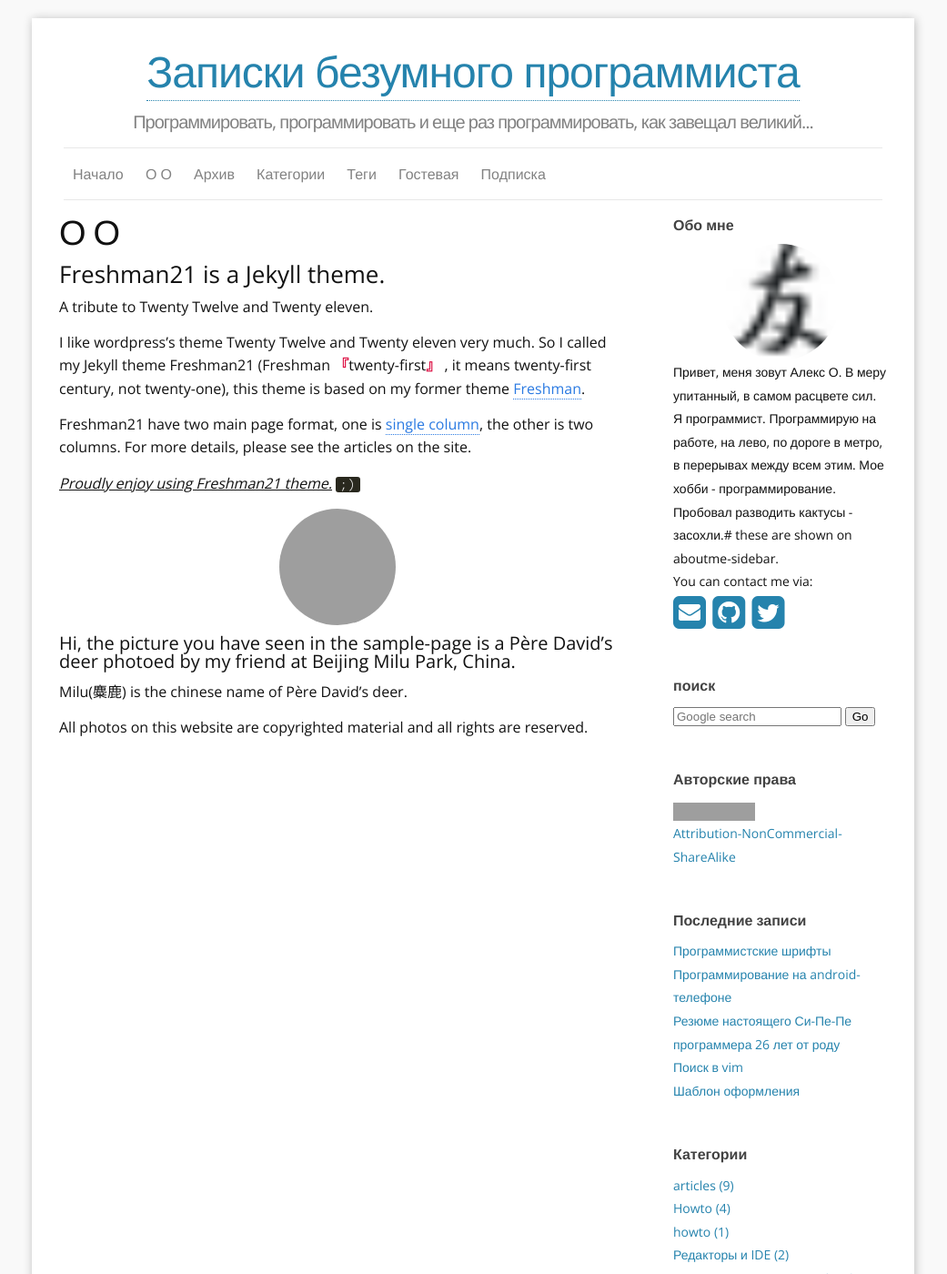
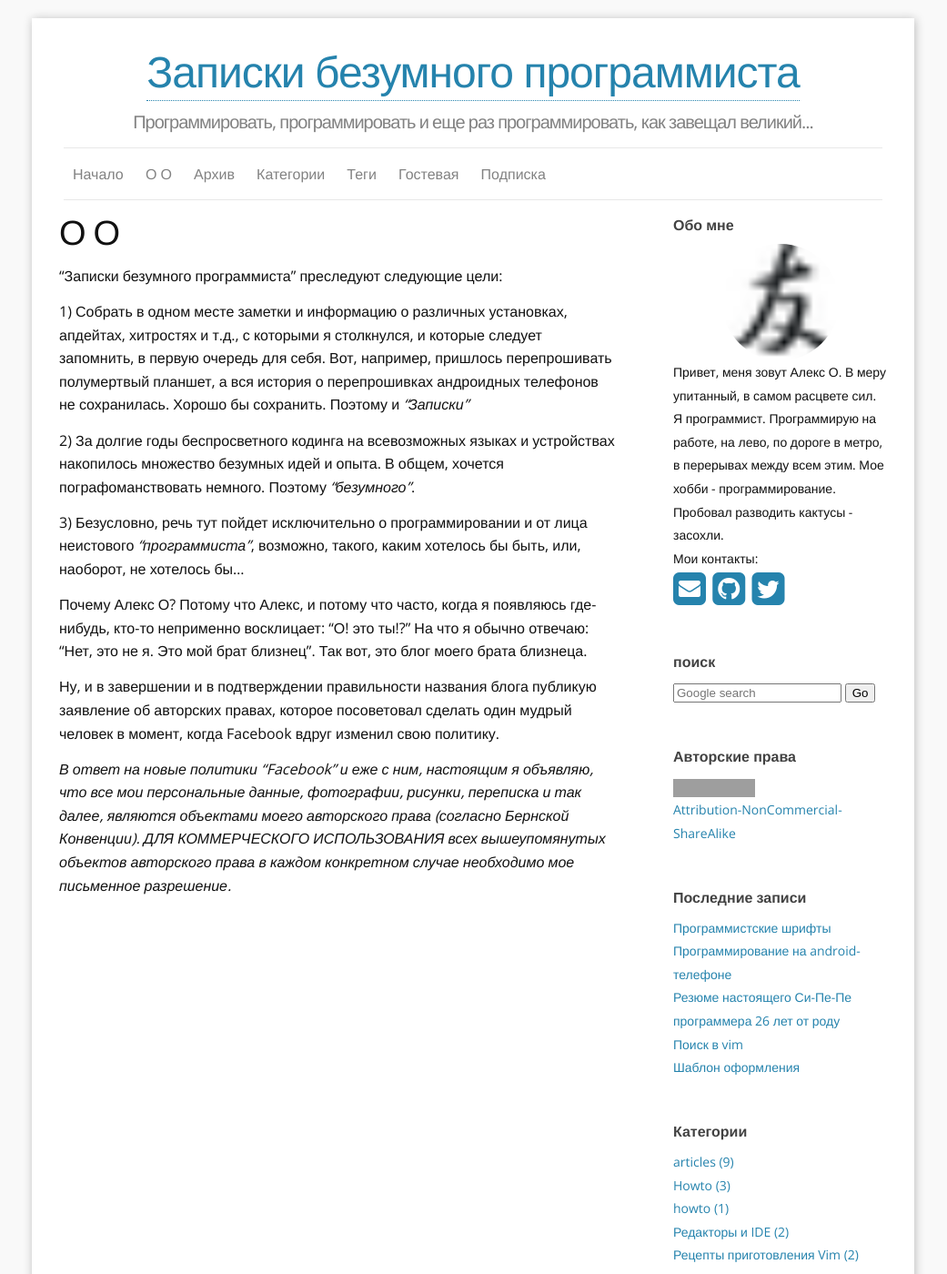
Before and after one commit to abushmelev/oalex, a Jekyll site: the page built from b_about.md, in a window 1280 px wide and 1400 px high. Shown: the whole window at 91% size, without its empty margins (120-1161 px from the left). Built offline with Jekyll 4.4.1, drawn with Linux system fonts in a browser that asks for light colours; nearby versions of some CDN libraries; comment, search, counter and statistics services are not loaded; grey boxes are pictures that could not be loaded.

Commit message:
Эксперименты со шрифтами. Обо мне страничка

```diff
--- a/_config.yml
+++ b/_config.yml
@@ -14,7 +14,7 @@ twitter_username: bushmelev
 github_username:  abushmelev
 disqus_shortname: oalex
 favicon:     "/images/favicon.ico"
-aboutme: Привет, меня зовут Алекс О. В меру упитанный, в самом расцвете сил. Я программист. Программирую на работе, на лево, по дороге в метро, в перерывах между всем этим. Мое хобби - программирование. Пробовал разводить кактусы - засохли.# these are shown on aboutme-sidebar.
+aboutme: Привет, меня зовут Алекс О. В меру упитанный, в самом расцвете сил. Я программист. Программирую на работе, на лево, по дороге в метро, в перерывах между всем этим. Мое хобби - программирование. Пробовал разводить кактусы - засохли.  # these are shown on aboutme-sidebar.
 aboutme_photo: /images/favicon.ico # your photo.
 google_analytics_key:  # put YOUR key here to enable tracking! (blank to disable)
 
--- a/_includes/Aboutme.html
+++ b/_includes/Aboutme.html
@@ -6,7 +6,7 @@
 
   {% if site.ShowContactInfo == "True" %}
 
-  You can contact me via: <br />
+  Мои контакты: <br />
 
   {% if site.email != empty %}
   <a href="mailto:{{site.email}}" title="mailto: {{site.email}}"><i class="fa fa-envelope-square fa-3x"></i></a>&nbsp;
--- a/b_about.md
+++ b/b_about.md
@@ -5,23 +5,20 @@ comments: yes
 permalink: /about/
 ---
 
+"Записки безумного программиста" преследуют следующие цели:
 
-### Freshman21 is a Jekyll theme.
+1) Собрать в одном месте заметки и информацию о различных установках, апдейтах, хитростях и т.д., с которыми я столкнулся, и которые следует запомнить, в первую очередь для себя. Вот, например, пришлось перепрошивать полумертвый планшет, а вся история о перепрошивках андроидных телефонов не сохранилась. Хорошо бы сохранить. Поэтому и *"Записки"*
 
-A tribute to Twenty Twelve and Twenty eleven.
+2) За долгие годы беспросветного кодинга на всевозможных языках и устройствах накопилось множество безумных идей и опыта. В общем, хочется пографоманствовать немного. Поэтому *"безумного"*.
 
-I like wordpress's theme Twenty Twelve and Twenty eleven very much.
-So I called my Jekyll theme Freshman21 (Freshman <q>twenty-first</q> , it means twenty-first century, not twenty-one), this theme is based on my former theme [Freshman](https://github.com/yulijia/freshman/).
+3) Безусловно, речь тут пойдет исключительно о программировании и от лица неистового *"программиста"*, возможно, такого, каким хотелось бы быть, или, наоборот, не хотелось бы...
 
-Freshman21 have two main page format, one is [single column](http://yulijia.net/en/  "see demo"), the other is two columns. For more details, please see the articles on the site.
+Почему Алекс О? Потому что Алекс, и потому что часто, когда я появляюсь где-нибудь, кто-то неприменно восклицает: "О! это ты!?" На что я обычно отвечаю: "Нет, это не я. Это мой брат близнец". Так вот, это блог моего брата близнеца.
 
-<cite>Proudly enjoy using Freshman21 theme.</cite> <code>;)</code>
+Ну, и в завершении и в подтверждении правильности названия блога публикую заявление об авторских правах, которое посоветовал сделать один мудрый человек в момент, когда Faсebook вдруг изменил свою политику.
 
-<img title="麋鹿" src="https://i.imgur.com/Mdc4szJl.jpg" alt="麋鹿" width="580" height="668" />
-
-#### Hi, the picture you have seen in the sample-page is a Père David's deer photoed by my friend at Beijing Milu Park, China.
-
-
-Milu(麋鹿) is the chinese name of Père David's deer.
-
-All photos on this website are copyrighted material and all rights are reserved.
+*В ответ на новые политики "Facebook" и еже с ним, настоящим я объявляю,
+что все мои персональные данные, фотографии, рисунки, переписка и так далее,
+являются объектами моего авторского права (согласно Бернской Конвенции).
+ДЛЯ КОММЕРЧЕСКОГО ИСПОЛЬЗОВАНИЯ всех вышеупомянутых объектов авторского права
+в каждом конкретном случае необходимо мое письменное разрешение.*
--- a/css/main.scss
+++ b/css/main.scss
@@ -5,6 +5,7 @@
 
 // Our variables
 $base-font-family: 'Open Sans', Helvetica, Arial, sans-serif !important;
+//$base-font-family: 'Philosopher', Helvetica, Arial, sans-serif !important;
 $base-font-size:   16px;
 $small-font-size:  $base-font-size * 0.875;
 $base-line-height: 1.6em;
@@ -58,6 +59,9 @@ $on-laptop:        800px;
 
 @import url('http://maxcdn.bootstrapcdn.com/font-awesome/4.3.0/css/font-awesome.min.css');
 
+/*<link href='http://fonts.googleapis.com/css?family=Philosopher:400,400italic,700,700italic&subset=latin,cyrillic' rel='stylesheet' type='text/css'> */
+//@import url('http://fonts.googleapis.com/css?family=Philosopher:400,400italic,700,700italic&subset=latin,cyrillic');
+
 /* <link href='http://fonts.googleapis.com/css?family=PT+Mono&subset=latin,cyrillic,cyrillic-ext,latin-ext' rel='stylesheet' type='text/css'> */
 /*@import url(http://fonts.googleapis.com/css?family=PT+Mono&subset=latin,cyrillic,cyrillic-ext,latin-ext);*/
 
```
Also changed, not shown: _posts/2015-05-06-Programming-Fonts.md (+2 -1 lines).
